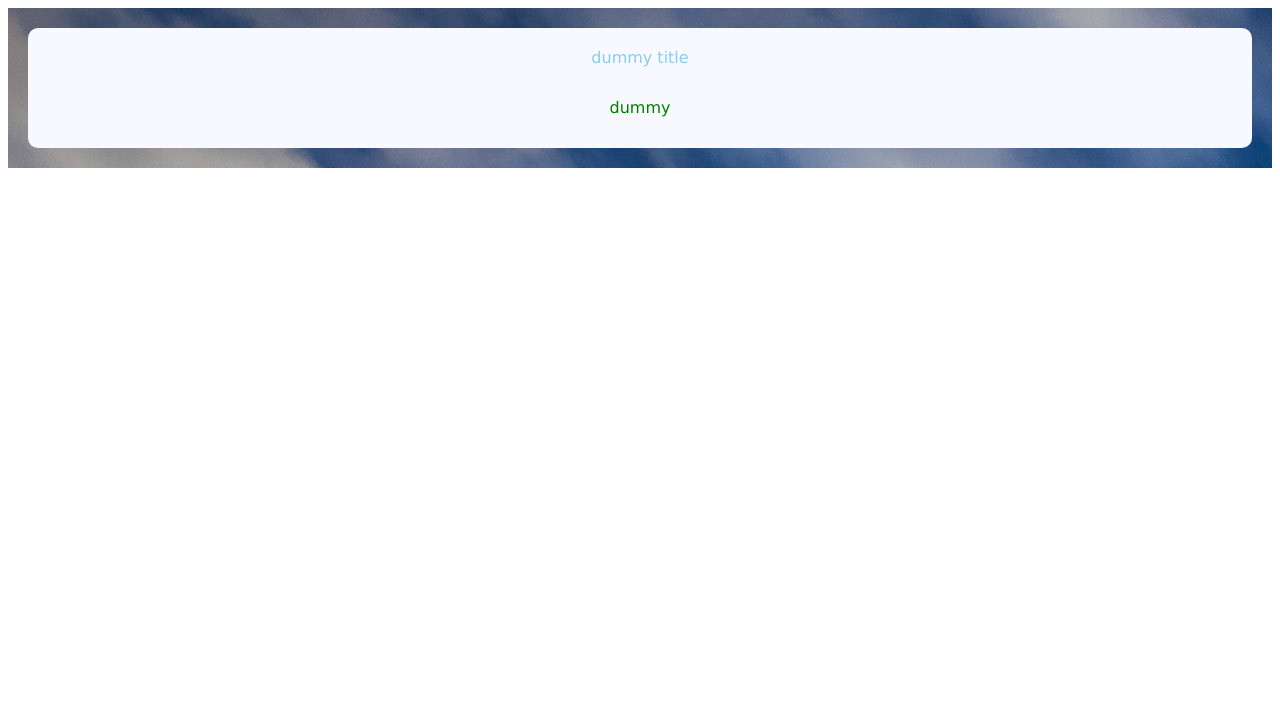
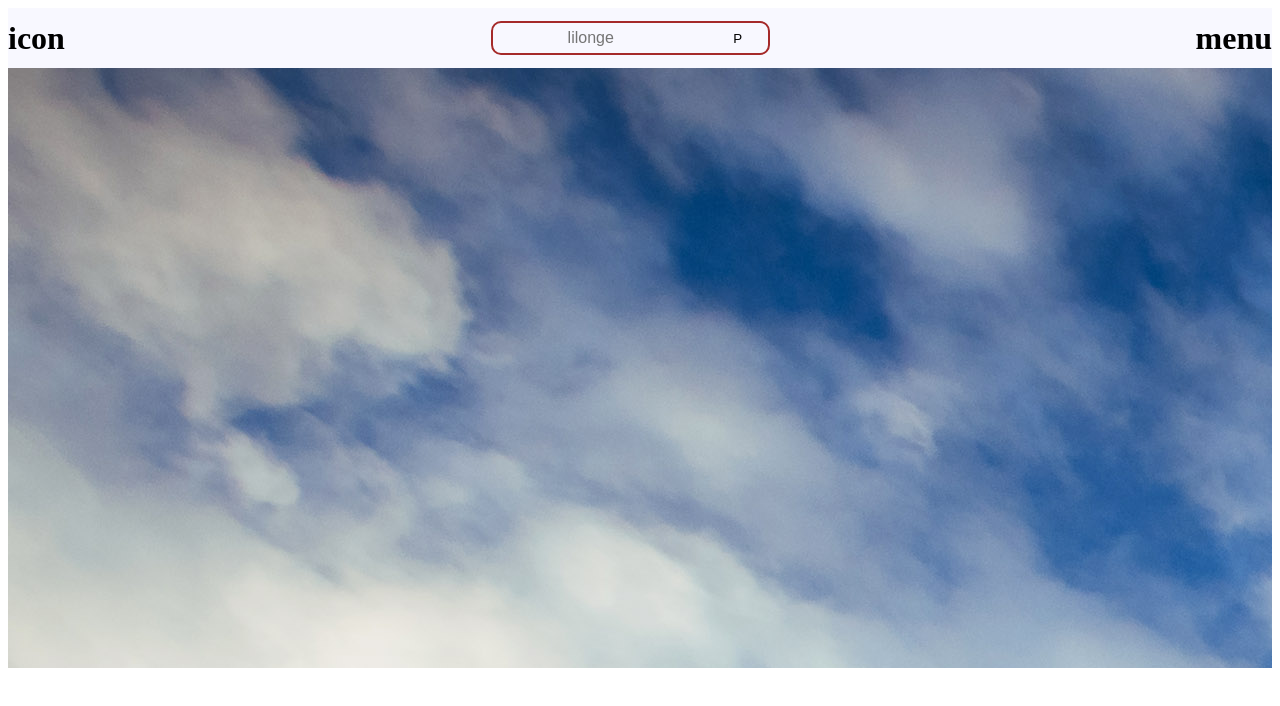
Before and after one commit to billnico/Weather, a plain HTML site: page index.html in a window 1280 px wide. Drawn offline with Linux system fonts and the light colour scheme.

Commit message:
added data fetching and css

```diff
--- a/index.css
+++ b/index.css
@@ -3,14 +3,42 @@
 
 #main{
    background-image: url("./assets/background.jpg");
+   display: grid;
+   grid-template-rows: 1fr 10fr;
 }
 #head{
    height: fit-content;
+   max-height: 60px;
+   display: flex;
+   justify-content: space-between;
+   background-color: #F8F8FF;
+   align-items: center;
 }
-.content{
+#search{
+   border: 2px solid brown;
+   border-radius: 10px;
+}
+#search #searchInput{
+     height: 30px;
+     margin-right: 0px;
+     background-color: inherit;
+     border: none;
+     text-align: center;
+     font-size: 1rem;
+     text-decoration: none;
+}
+#search button{
+   margin-left: 0px;
+   height: 30px;
+   width: 60px;
+   border: none;
+   background-color: inherit;
+}
+#content{
    display: grid;
    grid-template-columns: repeat(auto-fit, minmax(100px,auto));
    padding: 20px 20px;
+   column-gap: 20px;
 }
 .dataItem{
    background-color: #F8F8FF;
@@ -39,3 +67,7 @@
    height: 50%;
    margin: 10px 10px;
 }
+
+#search #searchInput:focus{
+   border: none;
+}
--- a/index.html
+++ b/index.html
@@ -10,16 +10,18 @@
 </head>
 <body>
     <div id="main">
-         <header id="head"></header>
-         <div class="content">
-               <div class="dataItem">
-                    <div class="title">
-                           dummy title
-                    </div>
-                    <div class="itemContent">
-                            dummy
-                    </div>
-               </div>
+         <header id="head">
+            <h1>icon</h1>
+            <div class="search-wrap">
+                  <form id="search">
+                       <input type="search" id="searchInput" placeholder="lilonge" name="city">
+                       <button type="submit" id="formSubmit">P</button>
+                  </form>
+            </div>
+            <h1>menu</h1>
+         </header>
+         <div id="content">
+
          </div>
     </div>
 </body>
--- a/index.js
+++ b/index.js
@@ -1,11 +1,25 @@
 let dataHolder=document.getElementById("content");
+let form=document.getElementById("search")
+
+const formSub=async (e)=>{
+    e.preventDefault();
+    dataHolder.innerHTML=``;
+    let formData=new FormData(form);
+    let city=formData.get("city");
+
+    let url=`http://api.weatherapi.com/v1/current.json?key=91de4c405b304512a41210049230204&q=${city}`;
+    let resData=await getData(url);
+    let logData=await resData.json();
+    displayData(logData);
+}
+
+form.addEventListener("submit",(e)=>formSub(e));
 
 const getData= async (url)=>{
     let data= await fetch(url,{
         mode: "cors"
     });
     return data;
-    console.log(data);
 }
 
 const displayData=(data)=>{
```
